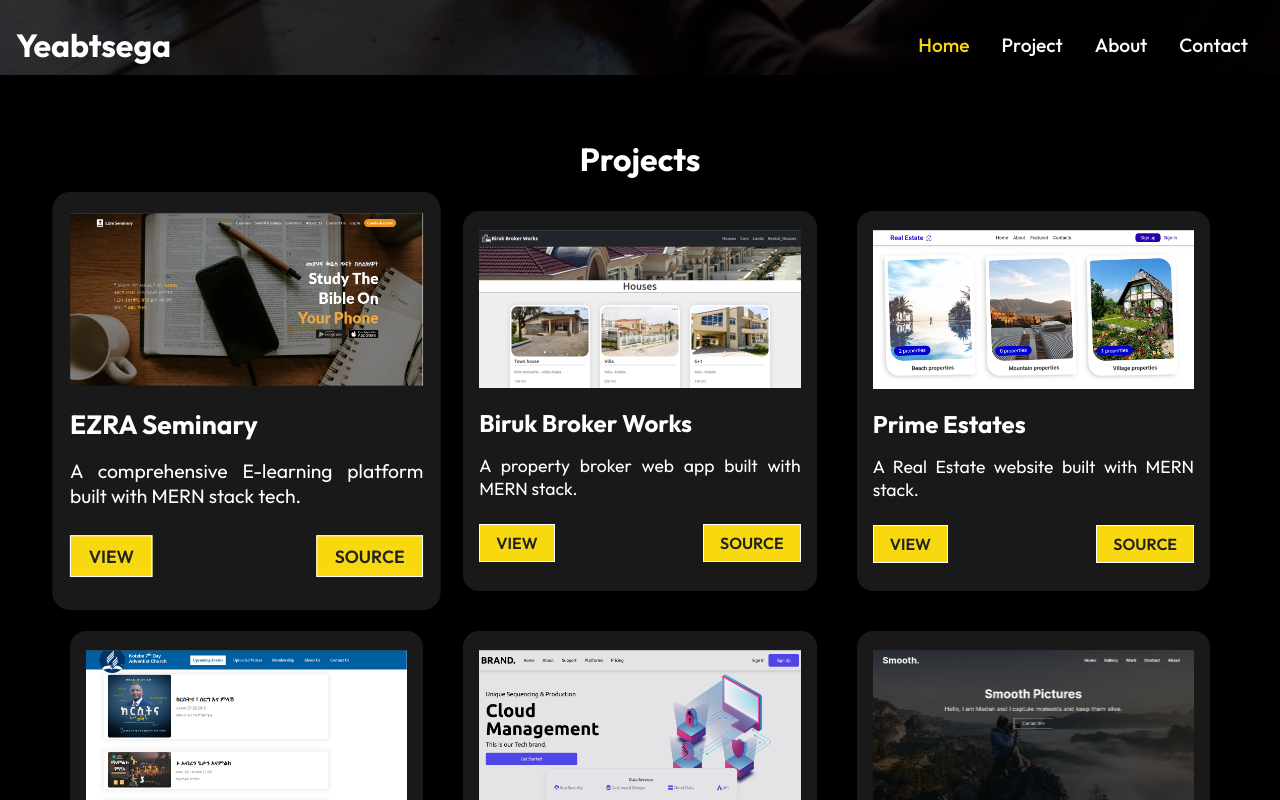
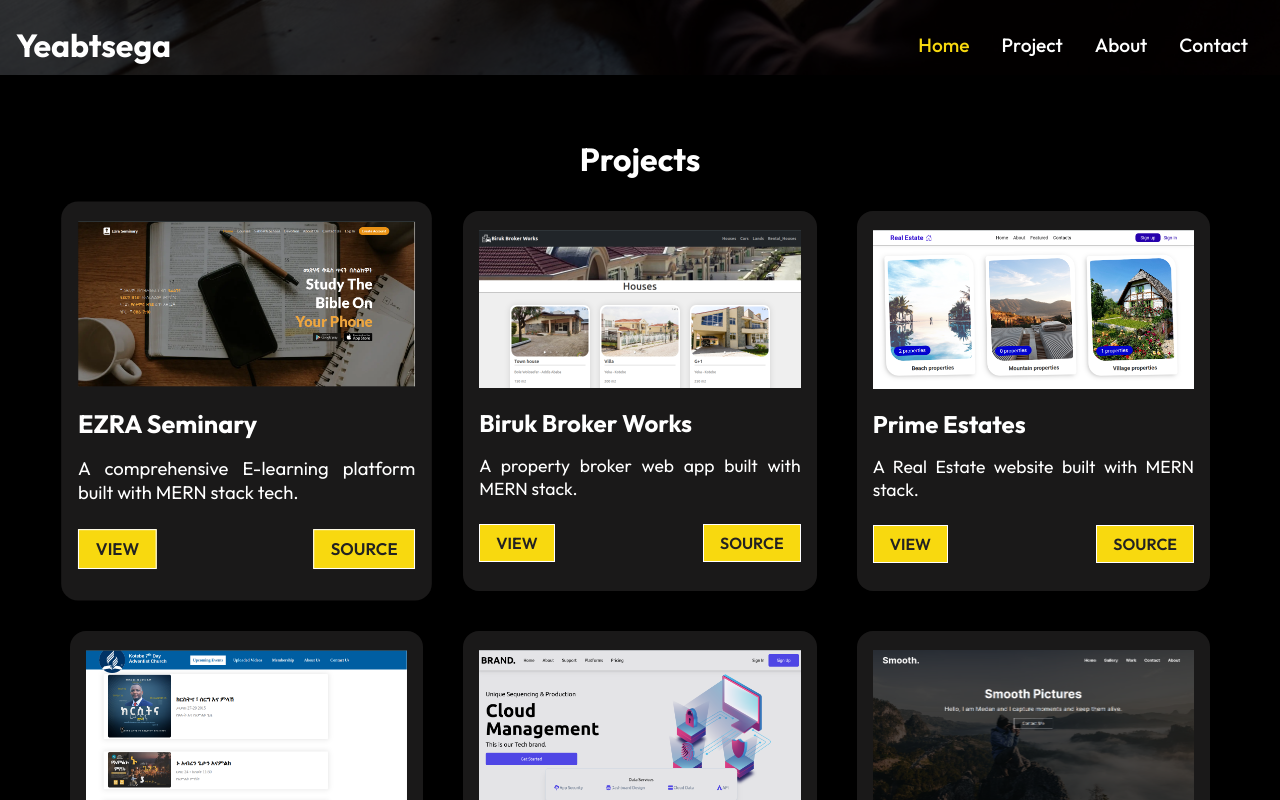
Before and after one commit to yeabtsega45/My-Portfolio, a React (Create React App) app: page / in a window 1280 px wide. In both pictures the pointer is over the element 246 px from the left and 1125 px from the top of the page. Shown: the part 725-1525 px from the top of the page. Built offline with nearby package versions, Linux system fonts and the light colour scheme.

Commit message:
update project data

```diff
--- a/src/Components/WorkCard.css
+++ b/src/Components/WorkCard.css
@@ -17,7 +17,7 @@
     transition: transform 0.3s ease-in-out;
 }
 .project-card:hover {
-    transform: scale(1.1);
+    transform: scale(1.05);
   }
 .project-card img {
     width: 100%;
--- a/src/Components/WorkCardData.js
+++ b/src/Components/WorkCardData.js
@@ -13,7 +13,7 @@ const ProjectCardData = [
     title: "EZRA Seminary",
     text: "A comprehensive E-learning platform built with MERN stack tech.",
     view: "https://ezraseminary.org/",
-    source: "https://github.com/EzraSeminary/Ezera_Seminary__Frontend",
+    source: "https://github.com/EzraSeminary?tab=repositories",
   },
   {
     imgsrc: pro1,
```
